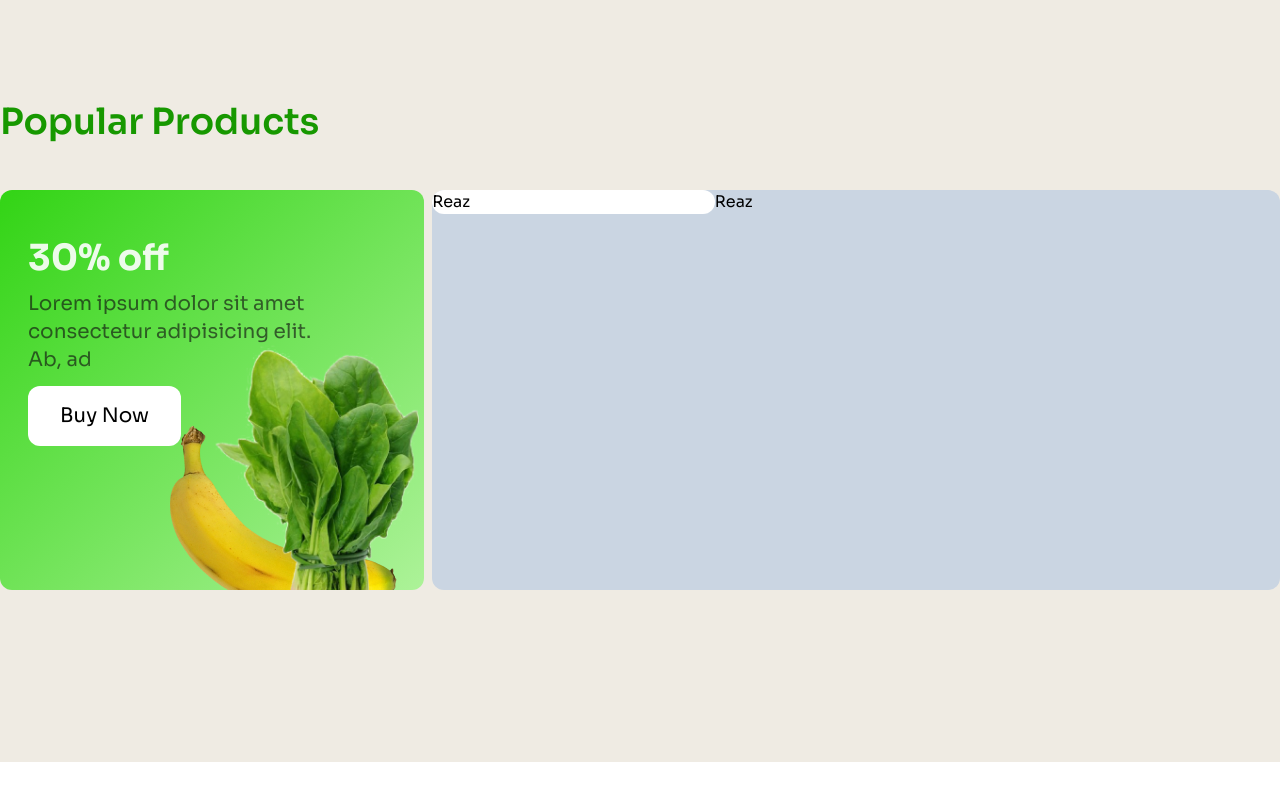
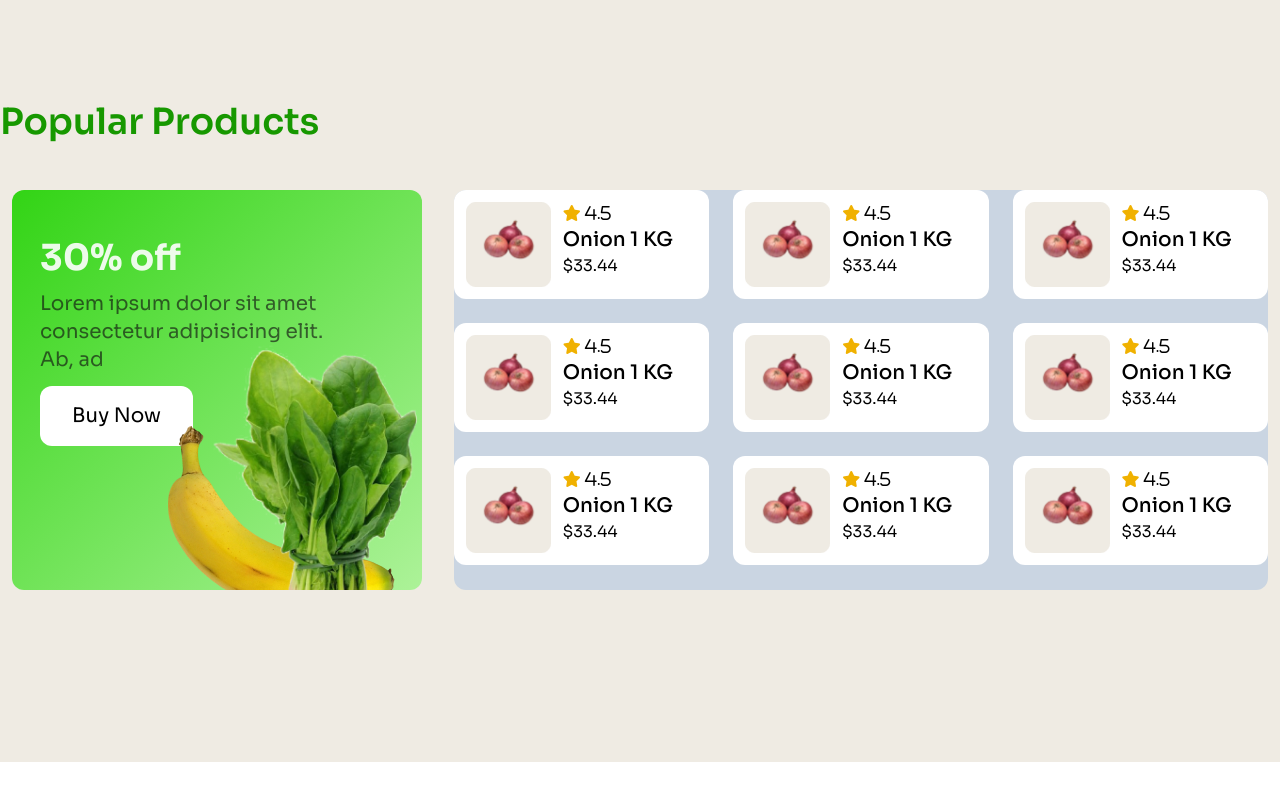
Before and after one commit to reazulislam1487/b11-a3, a plain HTML site: page index.html in a window 1280 px wide. Shown: the part 2027-2827 px from the top of the page. Drawn offline with nearby package versions, Linux system fonts and the light colour scheme.

Commit message:
added new section

```diff
--- a/index.html
+++ b/index.html
@@ -136,9 +136,9 @@
       <h1 class="text-[var(--accent)] text-2xl lg:text-4xl font-semibold mx-4 md:mx-0">
         Popular Products
       </h1>
-      <div class=" max-w-[1320px] mx-auto my-8  md:my-12 flex gap-2 justify-between ">
+      <div class=" max-w-[1320px] mx-auto my-8  md:my-12 flex flex-col md:flex-row gap-2 justify-between ">
         <!-- left side -->
-        <div class="w-4/12 h-[400px] relative bg-linear-to-br rounded-xl p-7 pt-12 from-[#32d415] to-[#3bff195e]
+        <div class=" mx-3 w-100% md:w-4/12 h-[400px] relative bg-linear-to-br rounded-xl p-7 pt-12 from-[#32d415] to-[#3bff195e]
         h-8">
           <h1 class="text-white  mb-3 text-2xl font-bold opacity-90 lg:text-4xl ">30% off</h1>
           <p class="mb-3 md:text-xl text-[#111111a3] w-5/6">Lorem ipsum dolor sit amet consectetur adipisicing elit. Ab,
@@ -149,14 +149,106 @@
 
         </div>
         <!-- right side -->
-        <div class="w-8/12 h-[400px] rounded-xl bg-slate-300 h-8 ">
-          <div class="grid grid-cols-3 grid-rows-3">
-            <div class=" bg-white gap-3 rounded-xl">
-              <h1>Reaz</h1>
+        <div class=" mx-3 w-100% md:w-8/12 h-[400px] rounded-xl bg-slate-300 h-8 ">
+          <div class="grid grid-cols-2 md:grid-cols-3 md:grid-rows-3 gap-6">
+            <!-- box 1 -->
+            <div class=" bg-white gap-3 rounded-xl p-2 md:p-3 flex">
+              <img class="w-[60px] h-[60px] md:w-[85px] md:h-[85px]  " src="./assets/Group 16.png" alt="">
+              <div>
+                <i class="fa-solid fa-star text-yellow-500 text-[10px]  md:text-[16px]"><span
+                    class="text-black font-thin text-[10px] md:text-[16px]">
+                    4.5</span></i>
+                <h5 class="font-medium text-[12px] md:text-xl">Onion 1 KG</h5>
+                <p class="text-[10px]  md:text-[16px]">$33.44</p>
+              </div>
             </div>
-
-            <div>
-              <h1>Reaz</h1>
+            <!-- box 2 -->
+            <div class=" bg-white gap-3 rounded-xl p-2 md:p-3 flex">
+              <img class="w-[60px] h-[60px] md:w-[85px] md:h-[85px]  " src="./assets/Group 16.png" alt="">
+              <div>
+                <i class="fa-solid fa-star text-yellow-500 text-[10px]  md:text-[16px]"><span
+                    class="text-black font-thin text-[10px] md:text-[16px]">
+                    4.5</span></i>
+                <h5 class="font-medium text-[12px] md:text-xl">Onion 1 KG</h5>
+                <p class="text-[10px]  md:text-[16px]">$33.44</p>
+              </div>
+            </div>
+            <!-- box 3 -->
+            <div class=" bg-white gap-3 rounded-xl p-2 md:p-3 flex">
+              <img class="w-[60px] h-[60px] md:w-[85px] md:h-[85px]  " src="./assets/Group 16.png" alt="">
+              <div>
+                <i class="fa-solid fa-star text-yellow-500 text-[10px]  md:text-[16px]"><span
+                    class="text-black font-thin text-[10px] md:text-[16px]">
+                    4.5</span></i>
+                <h5 class="font-medium text-[12px] md:text-xl">Onion 1 KG</h5>
+                <p class="text-[10px]  md:text-[16px]">$33.44</p>
+              </div>
+            </div>
+            <!-- box 4 -->
+            <div class=" bg-white gap-3 rounded-xl p-2 md:p-3 flex">
+              <img class="w-[60px] h-[60px] md:w-[85px] md:h-[85px]  " src="./assets/Group 16.png" alt="">
+              <div>
+                <i class="fa-solid fa-star text-yellow-500 text-[10px]  md:text-[16px]"><span
+                    class="text-black font-thin text-[10px] md:text-[16px]">
+                    4.5</span></i>
+                <h5 class="font-medium text-[12px] md:text-xl">Onion 1 KG</h5>
+                <p class="text-[10px]  md:text-[16px]">$33.44</p>
+              </div>
+            </div>
+            <!-- box 5 -->
+            <div class=" bg-white gap-3 rounded-xl p-2 md:p-3 flex">
+              <img class="w-[60px] h-[60px] md:w-[85px] md:h-[85px]  " src="./assets/Group 16.png" alt="">
+              <div>
+                <i class="fa-solid fa-star text-yellow-500 text-[10px]  md:text-[16px]"><span
+                    class="text-black font-thin text-[10px] md:text-[16px]">
+                    4.5</span></i>
+                <h5 class="font-medium text-[12px] md:text-xl">Onion 1 KG</h5>
+                <p class="text-[10px]  md:text-[16px]">$33.44</p>
+              </div>
+            </div>
+            <!-- box 6 -->
+            <div class=" bg-white gap-3 rounded-xl p-2 md:p-3 flex">
+              <img class="w-[60px] h-[60px] md:w-[85px] md:h-[85px]  " src="./assets/Group 16.png" alt="">
+              <div>
+                <i class="fa-solid fa-star text-yellow-500 text-[10px]  md:text-[16px]"><span
+                    class="text-black font-thin text-[10px] md:text-[16px]">
+                    4.5</span></i>
+                <h5 class="font-medium text-[12px] md:text-xl">Onion 1 KG</h5>
+                <p class="text-[10px]  md:text-[16px]">$33.44</p>
+              </div>
+            </div>
+            <!-- box 7-->
+            <div class=" bg-white gap-3 rounded-xl p-2 md:p-3 flex">
+              <img class="w-[60px] h-[60px] md:w-[85px] md:h-[85px]  " src="./assets/Group 16.png" alt="">
+              <div>
+                <i class="fa-solid fa-star text-yellow-500 text-[10px]  md:text-[16px]"><span
+                    class="text-black font-thin text-[10px] md:text-[16px]">
+                    4.5</span></i>
+                <h5 class="font-medium text-[12px] md:text-xl">Onion 1 KG</h5>
+                <p class="text-[10px]  md:text-[16px]">$33.44</p>
+              </div>
+            </div>
+            <!-- box 8 -->
+            <div class=" bg-white gap-3 rounded-xl p-2 md:p-3 flex">
+              <img class="w-[60px] h-[60px] md:w-[85px] md:h-[85px]  " src="./assets/Group 16.png" alt="">
+              <div>
+                <i class="fa-solid fa-star text-yellow-500 text-[10px]  md:text-[16px]"><span
+                    class="text-black font-thin text-[10px] md:text-[16px]">
+                    4.5</span></i>
+                <h5 class="font-medium text-[12px] md:text-xl">Onion 1 KG</h5>
+                <p class="text-[10px]  md:text-[16px]">$33.44</p>
+              </div>
+            </div>
+            <!-- box 9 -->
+            <div class=" bg-white gap-3 rounded-xl p-2 md:p-3 flex ">
+              <img class="w-[60px] h-[60px] md:w-[85px] md:h-[85px]  " src="./assets/Group 16.png" alt="">
+              <div>
+                <i class="fa-solid fa-star text-yellow-500 text-[10px]  md:text-[16px]"><span
+                    class="text-black font-thin text-[10px] md:text-[16px]">
+                    4.5</span></i>
+                <h5 class="font-medium text-[12px] md:text-xl">Onion 1 KG</h5>
+                <p class="text-[10px]  md:text-[16px]">$33.44</p>
+              </div>
             </div>
           </div>
         </div>
```
Also changed, not shown: assets/Group 16.png (added), assets/alu.png (added), assets/onion.png (added), assets/potato.png (added), assets/tomato.png (added), assets/tomatoo.png (added).
